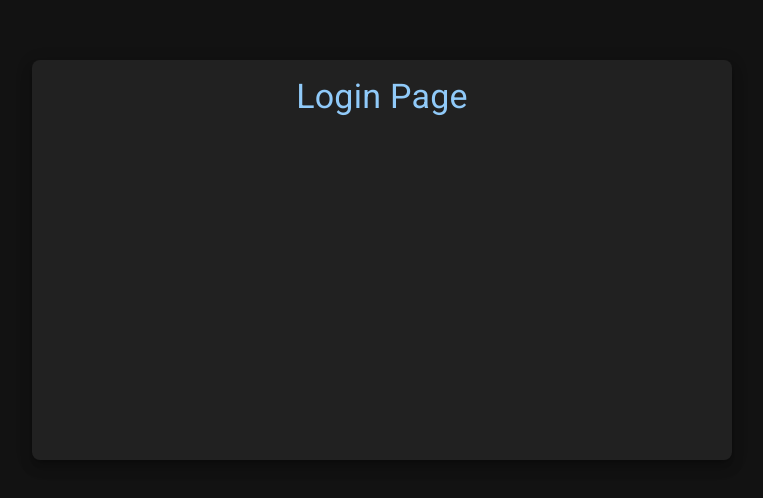
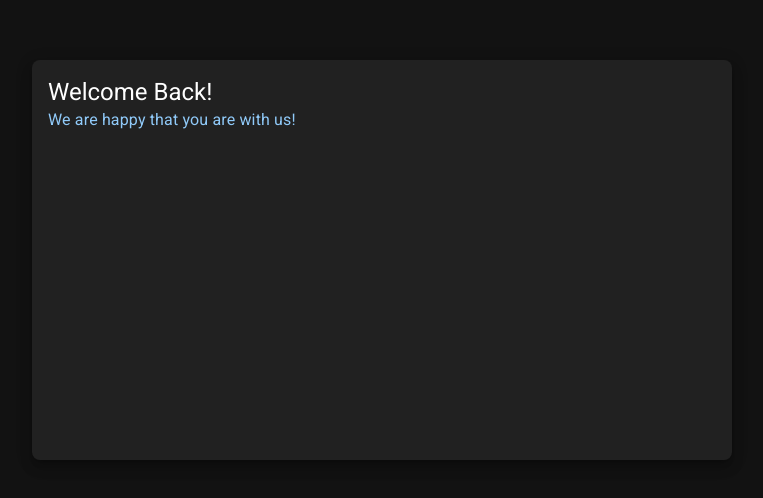
Before and after one commit to tomascatena/discord-clone, a React (Create React App) app in the folder client/: page /login in a window 1280 px wide. Shown: the part 140-638 px from the top of the page, without its empty margins (258-1021 px from the left). Built offline with nearby package versions, Linux system fonts and the light colour scheme.

Commit message:
add AuthBox

```diff
--- a/client/src/pages/LoginPage/LoginPage.tsx
+++ b/client/src/pages/LoginPage/LoginPage.tsx
@@ -1,16 +1,18 @@
 import { Typography } from '@mui/material';
-import AuthBox from '@components/AuthoBox/AuthBox';
+import AuthBox from '@components/AuthBox/AuthBox';
 import React from 'react';
 
 const LoginPage:React.FC = () => {
   return (
     <AuthBox>
       <Typography
-        align='center'
-        variant='h4'
+        variant='h5'
+        color='text.primary'
       >
-        Login Page
+        Welcome Back!
       </Typography>
+
+      <Typography>We are happy that you are with us!</Typography>
     </AuthBox>
   );
 };
--- a/client/src/pages/RegisterPage/RegisterPage.tsx
+++ b/client/src/pages/RegisterPage/RegisterPage.tsx
@@ -1,5 +1,5 @@
 import { Typography } from '@mui/material';
-import AuthBox from '@components/AuthoBox/AuthBox';
+import AuthBox from '@components/AuthBox/AuthBox';
 import React from 'react';
 
 const RegisterPage:React.FC = () => {
```
Also changed, not shown: client/src/components/AuthBox/AuthBox.styled.ts (renamed from client/src/components/AuthoBox/AuthBox.styled.ts), client/src/components/AuthBox/AuthBox.tsx (renamed from client/src/components/AuthoBox/AuthBox.tsx).
